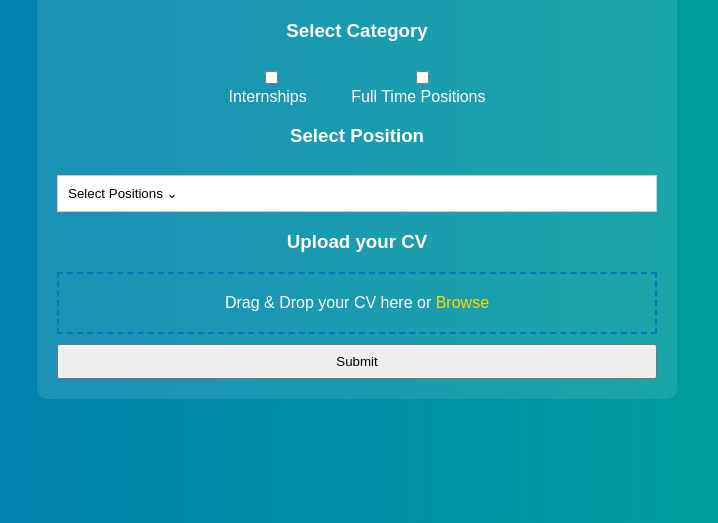
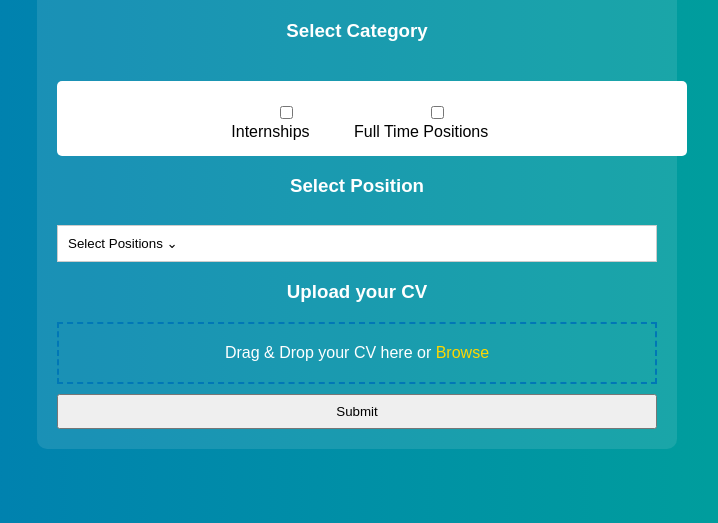
Before and after one commit to Piumalcvs/index.html, a plain HTML site: page index.html in a window 1280 px wide. Shown: the part 277-800 px from the top of the page, without its empty margins (283-1001 px from the left). Drawn offline with Linux system fonts and the light colour scheme.

Commit message:
Update index.html

```diff
--- a/index.html
+++ b/index.html
@@ -19,7 +19,7 @@
             padding: 20px;
             border-radius: 10px;
         }
-        .upload {
+        .upload, .checkbox-box {
             background: white;
             padding: 10px;
             border-radius: 5px;
@@ -31,11 +31,16 @@
             padding: 8px;
             width: 100%;
         }
+        .checkbox-box {
+            text-align: left;
+            padding: 15px;
+            display: inline-block;
+            width: 100%;
+        }
         .checkbox-group {
             display: flex;
             justify-content: center;
             gap: 20px;
-            margin-bottom: 15px;
         }
         label {
             cursor: pointer;
@@ -87,9 +92,11 @@
         <img src="https://github.com/Piumalcvs/index.html.github.io/logo" alt="Circles Logo" width="150">
 
         <h3>Select Category</h3>
-        <div class="checkbox-group">
-            <label><input type="checkbox" id="internships" onclick="updatePositions()"> Internships</label>
-            <label><input type="checkbox" id="fulltime" onclick="updatePositions()"> Full Time Positions</label>
+        <div class="checkbox-box">
+            <div class="checkbox-group">
+                <label><input type="checkbox" id="internships" onclick="updatePositions()"> Internships</label>
+                <label><input type="checkbox" id="fulltime" onclick="updatePositions()"> Full Time Positions</label>
+            </div>
         </div>
 
         <h3>Select Position</h3>
```
